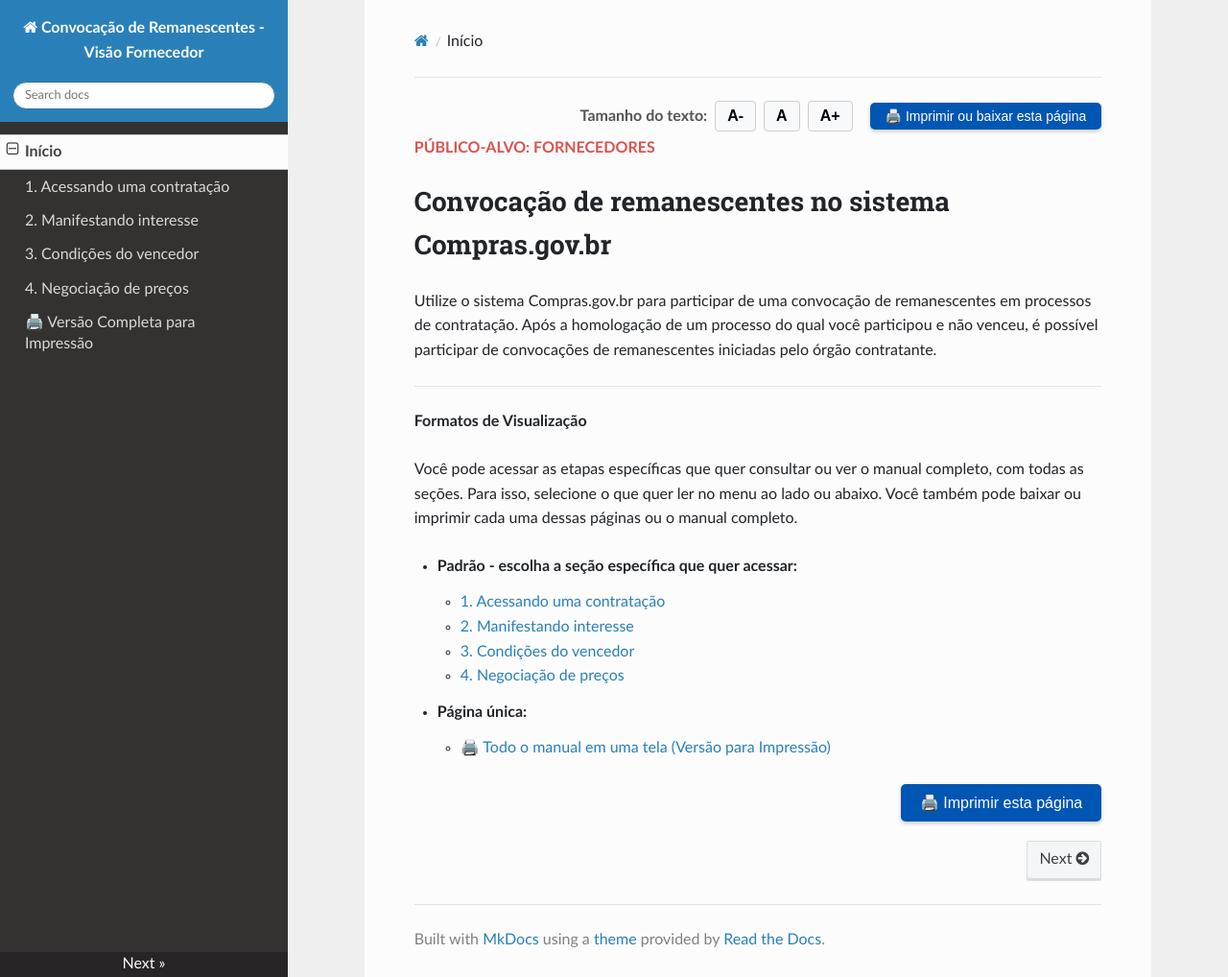
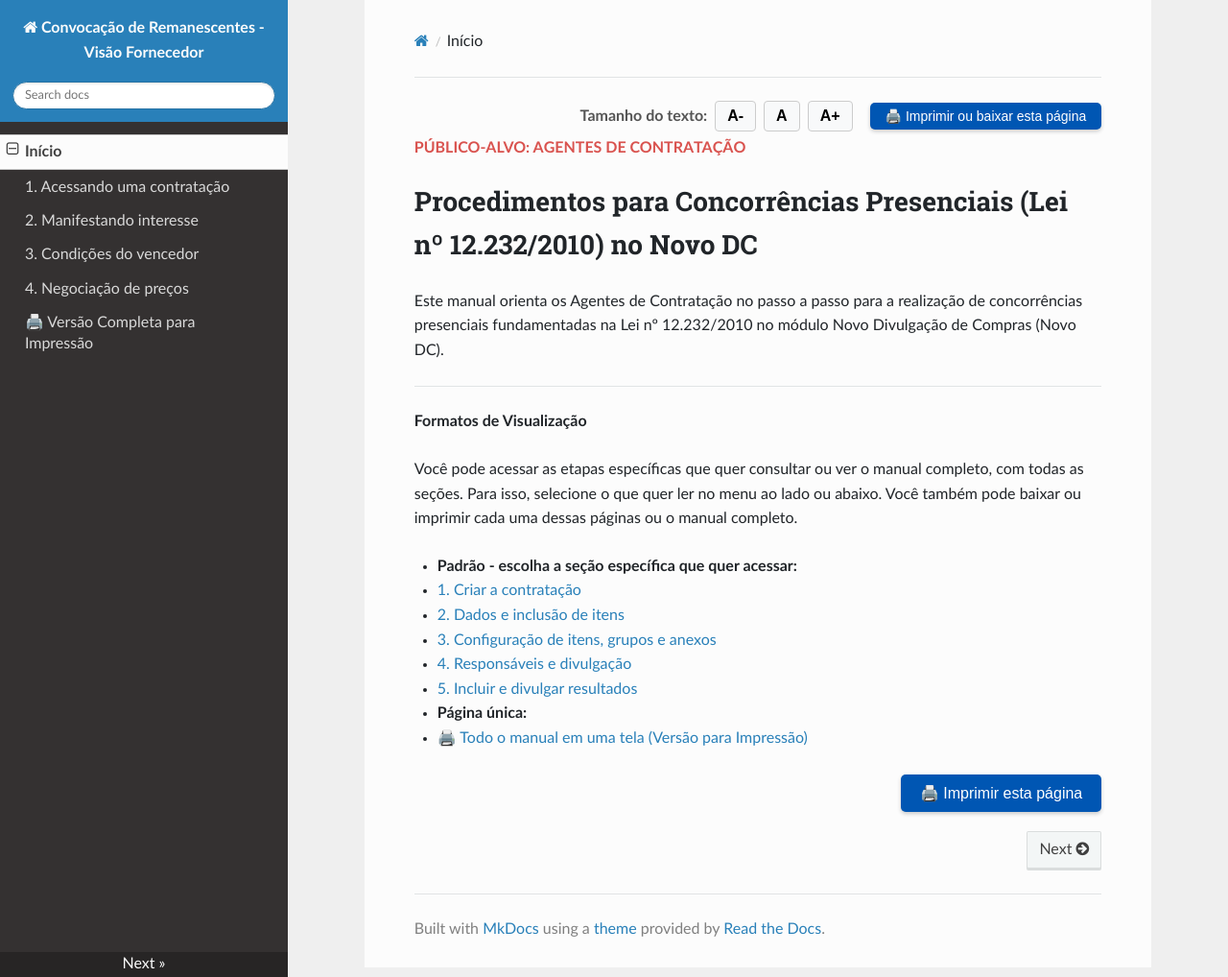
Before and after one commit to emilix10-bit/concorrencia-presencial-12232, an MkDocs documentation site: the page built from docs/index.md, in a window 1280 px wide and 1018 px high. Shown: the whole window at 96% size. Built offline with MkDocs 1.6.1, drawn with Linux system fonts in a browser that asks for light colours; nearby versions of some CDN libraries.

Commit message:
Update index.md

```diff
--- a/docs/index.md
+++ b/docs/index.md
@@ -9,11 +9,11 @@
   </button>
 </div>
 
-<p style="font-weight: bold; color: #d9534f; margin-top: -5px; margin-bottom: 20px;">PÚBLICO-ALVO: FORNECEDORES</p>
+<p style="font-weight: bold; color: #d9534f; margin-top: -5px; margin-bottom: 20px;">PÚBLICO-ALVO: AGENTES DE CONTRATAÇÃO</p>
 
-# Convocação de remanescentes no sistema Compras.gov.br
+# Procedimentos para Concorrências Presenciais (Lei nº 12.232/2010) no Novo DC
 
-Utilize o sistema Compras.gov.br para participar de uma convocação de remanescentes em processos de contratação. Após a homologação de um processo do qual você participou e não venceu, é possível participar de convocações de remanescentes iniciadas pelo órgão contratante.
+Este manual orienta os Agentes de Contratação no passo a passo para a realização de concorrências presenciais fundamentadas na Lei nº 12.232/2010 no módulo Novo Divulgação de Compras (Novo DC).
 
 ---
 
@@ -22,13 +22,14 @@ Utilize o sistema Compras.gov.br para participar de uma convocação de remanesc
 Você pode acessar as etapas específicas que quer consultar ou ver o manual completo, com todas as seções. Para isso, selecione o que quer ler no menu ao lado ou abaixo. Você também pode baixar ou imprimir cada uma dessas páginas ou o manual completo.
 
 * **Padrão - escolha a seção específica que quer acessar:**
-    * [1. Acessando uma contratação](01-acessando-contratacao.md)
-    * [2. Manifestando interesse](02-manifestando-interesse.md)
-    * [3. Condições do vencedor](03-condicoes-vencedor.md)
-    * [4. Negociação de preços](04-negociacao-precos.md)
+  * [1. Criar a contratação](01-criar-contratacao.md)
+  * [2. Dados e inclusão de itens](02-dados-e-inclusao-de-itens.md)
+  * [3. Configuração de itens, grupos e anexos](03-configuracao-grupos-e-anexos.md)
+  * [4. Responsáveis e divulgação](04-responsaveis-e-divulgacao.md)
+  * [5. Incluir e divulgar resultados](05-resultados-da-licitacao.md)
 
 * **Página única:**
-    * [🖨️ Todo o manual em uma tela (Versão para Impressão)](manual-completo.md)
+  * [🖨️ Todo o manual em uma tela (Versão para Impressão)](manual-completo.md)
 
 <div style="text-align: right; margin: 20px 0;">
   <button onclick="window.print()" style="background-color: #0056b3; color: white; padding: 10px 20px; border: none; border-radius: 5px; font-size: 16px; cursor: pointer; box-shadow: 0 2px 4px rgba(0,0,0,0.2);">
```
